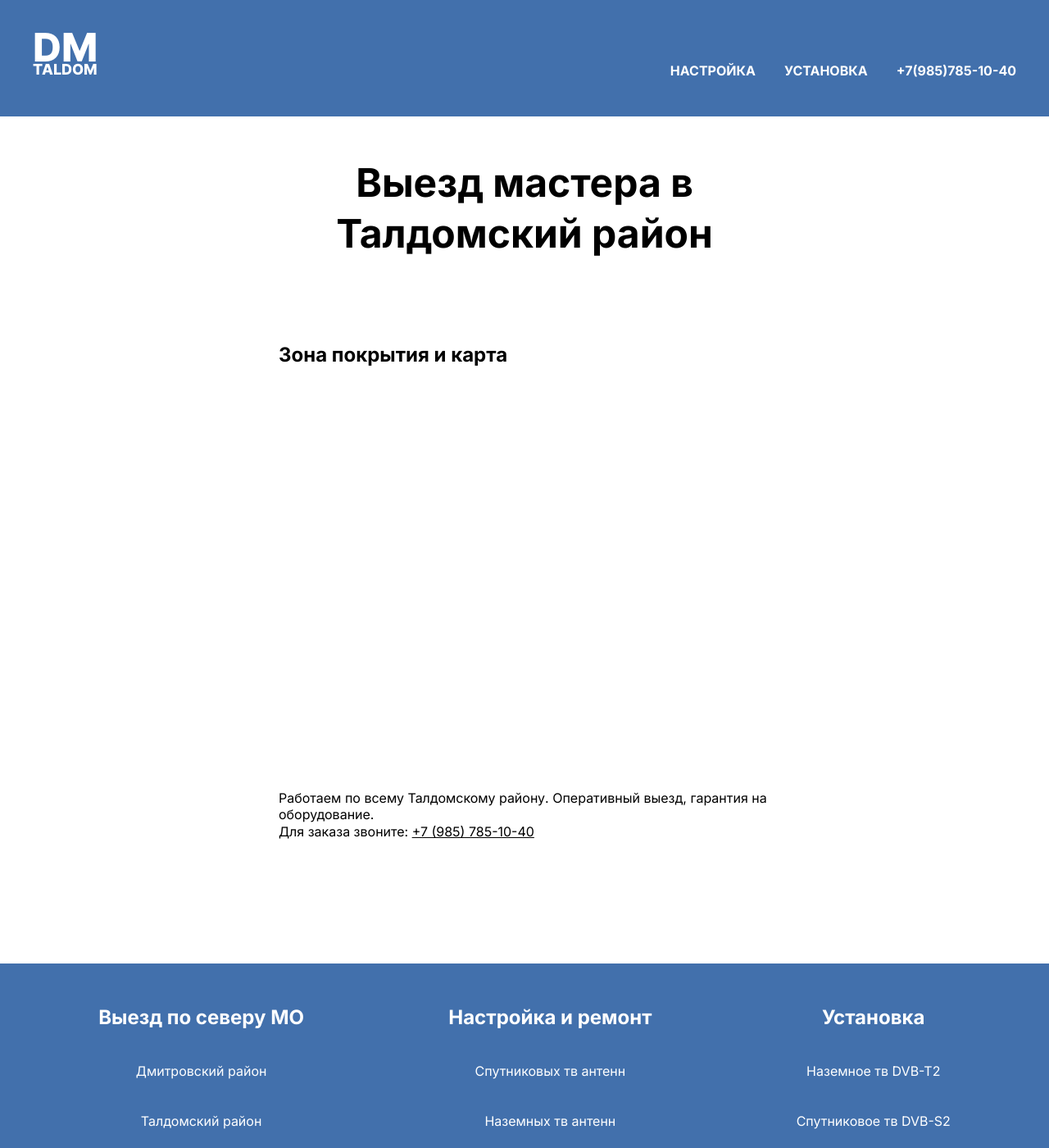
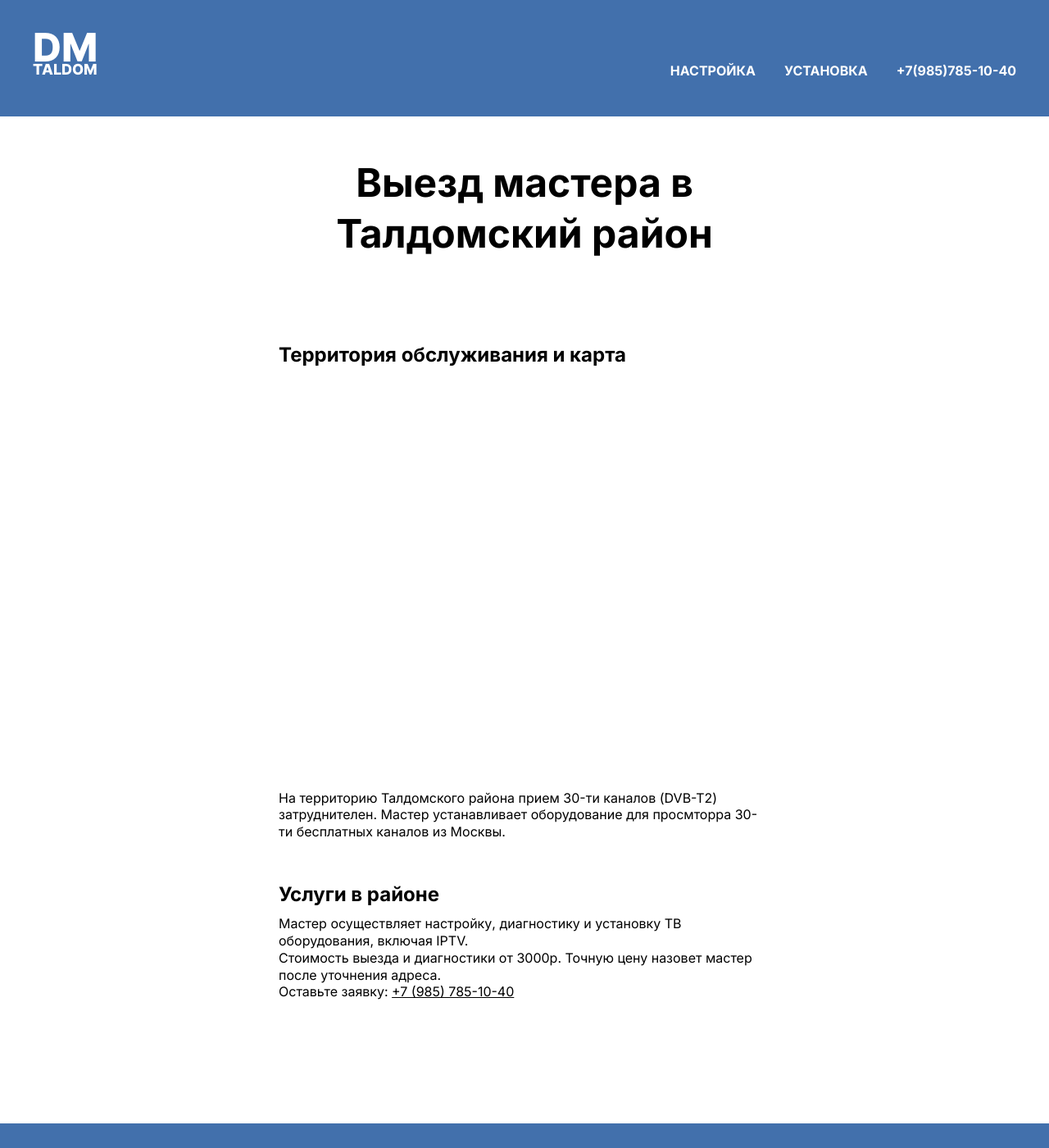
Before and after one commit to dmtaldom/dmtaldom.github.io, a Jekyll site: the page built from taldom.md, in a window 1280 px wide and 1400 px high. Shown: the whole window at 82% size. Built offline with Jekyll 4.4.1, drawn with Linux system fonts in a browser that asks for light colours.

Commit message:
feat: add district pages (dmitrov, taldom, dubna) + footer links

```diff
--- a/_includes/footer.html
+++ b/_includes/footer.html
@@ -24,14 +24,14 @@
             </ul>
             <ul class="footer__menu-list">
                 <li class="footer__menu-item"><p class="footer__menu-title">Установка</p></li>
-                <li class="footer__menu-item"><a href="{{ '/installation.html' | relative_url }}" class="footer__menu-link">Наземное тв DVB-T2</a></li>
-                <li class="footer__menu-item"><a href="{{ '/installation.html' | relative_url }}" class="footer__menu-link">Спутниковое тв DVB-S2</a></li>
-                <li class="footer__menu-item"><a href="{{ '/installation.html' | relative_url }}" class="footer__menu-link">Интернет 4G IPTV</a></li>
+                <li class="footer__menu-item"><a href="{{ '/installation/' | relative_url }}" class="footer__menu-link">Наземное тв DVB-T2</a></li>
+                <li class="footer__menu-item"><a href="{{ '/installation/' | relative_url }}" class="footer__menu-link">Спутниковое тв DVB-S2</a></li>
+                <li class="footer__menu-item"><a href="{{ '/installation/' | relative_url }}" class="footer__menu-link">Интернет 4G IPTV</a></li>
             </ul>
         </nav>
         <div class="footer__copy">
             <p class="footer__copy-text">
-                Все доступно &#127279 2022-2026
+                Все доступно &#127279 2022-{{ site.time | date: "%Y" }}
             </p>
             <p class="footer__copy-text">
                 Вся информация представленная на сайте ни при каких условиях не является публичной офертой.
--- a/taldom.md
+++ b/taldom.md
@@ -13,17 +13,34 @@ permalink: /taldom/
             </h1>
 
             <h2 class="own__hands-title">
-                Зона покрытия и карта
+                Территория обслуживания и карта
             </h2>
 
-            <iframe src="https://yandex.ru/map-constructor/..." style="width: 100%; height: 500px; border: 0;" allowfullscreen="true"></iframe>
+            <iframe
+                src="https://yandex.ru/map-widget/v1/?ll=37.5333%2C56.7333&z=10&l=map"
+                style="width: 100%; height: 500px; border: 0;"
+                allowfullscreen="true">
+            </iframe>
 
             <p class="own-hands__text">
-                Работаем по всему Талдомскому району. Оперативный выезд, гарантия на оборудование.
+                На территорию Талдомского района прием 30-ти каналов (DVB-T2) затруднителен. Мастер устанавливает оборудование для просмторра 30-ти бесплатных каналов из Москвы.
+            </p>
+
+            <h2 class="own__hands-title">
+                Услуги в районе
+            </h2>
+
+            <p class="own-hands__text">
+                Мастер осуществляет настройку, диагностику и установку ТВ оборудования, включая IPTV.
             </p>
 
             <p class="own-hands__text">
-                Для заказа звоните: <a href="tel:+79857851040" style="color: inherit; text-decoration: underline;">+7 (985) 785-10-40</a>
+                Стоимость выезда и диагностики от 3000р.
+                Точную цену назовет мастер после уточнения адреса.
+            </p>
+
+            <p class="own-hands__text">
+                Оставьте заявку: <a href="tel:+79857851040" style="color: inherit; text-decoration: underline;">+7 (985) 785-10-40</a>
             </p>
         </div>
     </div>
```
Also changed, not shown: dmitrov.md (+11 -10 lines), dubna.md (+21 -4 lines).
